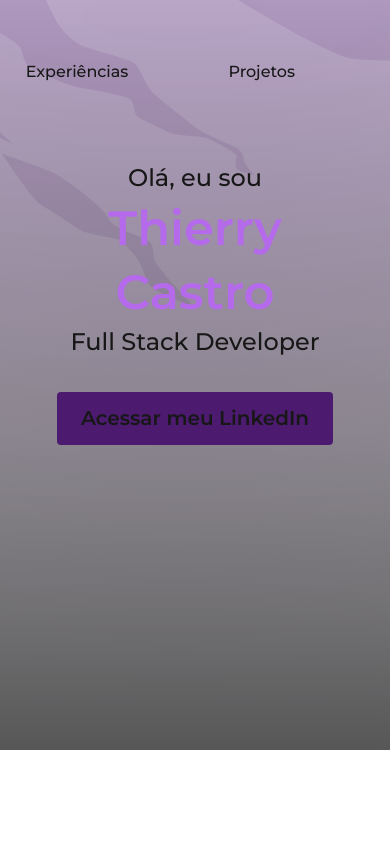
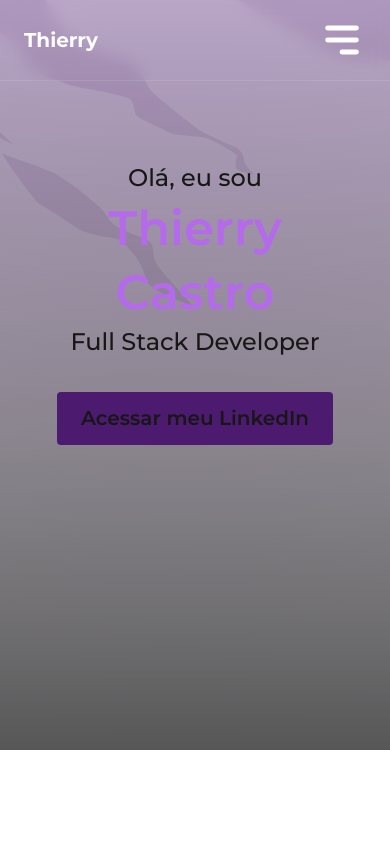
Before and after one commit to Thierrycast/thierrycastro.dev, a Next.js app: page / in a window 390 px wide. Shown: the top 844 px of the page. Built offline with nearby package versions, Linux system fonts and the light colour scheme.

Commit message:
feat: menu mobile e melhorias no header

```diff
--- a/app/components/Header.tsx
+++ b/app/components/Header.tsx
@@ -1,36 +1,61 @@
 "use client";
-import { useState } from "react";
+import { useState, useEffect } from "react";
+import { motion, AnimatePresence } from "framer-motion";
+import { HiMenuAlt3, HiX } from "react-icons/hi";
 
 export default function Header() {
   const menuItems = [
     { name: "Início", href: "#home" },
     { name: "Sobre mim", href: "#about" },
+    { name: "Projetos", href: "#projects" },
     { name: "Experiências", href: "#experiences" },
-    { name: "Projetos", href: "#projects" },
     { name: "Habilidades", href: "#skills" },
-    { name: "Contato", href: "#contact" },
+    { name: "Contato", href: "#contact" }
   ];
 
   const [activeItem, setActiveItem] = useState(menuItems[0].href);
+  const [mobileOpen, setMobileOpen] = useState(false);
+
+  useEffect(() => {
+    const handleScroll = () => {
+      const offsets = menuItems.map(({ href }) => {
+        const el = document.querySelector(href);
+        if (!el) return { href, top: Infinity };
+        const rect = el.getBoundingClientRect();
+        return { href, top: Math.abs(rect.top) };
+      });
+
+      const closest = offsets.reduce((a, b) => (a.top < b.top ? a : b));
+      if (closest.href !== activeItem) setActiveItem(closest.href);
+    };
+
+    window.addEventListener("scroll", handleScroll);
+    return () => window.removeEventListener("scroll", handleScroll);
+  }, [activeItem, menuItems]);
 
   return (
-    <header className="fixed z-50 w-full flex justify-center p-10">
-      <nav>
-        <ul className="flex items-center gap-8">
+    <header className="fixed z-50 w-full flex justify-between lg:justify-center items-center px-6 py-4 backdrop-blur border-b border-white/10">
+      <div className="text-sm font-bold text-white lg:hidden">Thierry</div>
+
+      <nav className="hidden lg:block">
+        <ul className="flex items-center gap-4 relative">
           {menuItems.map((item) => (
             <li
               key={item.href}
-              className={`text-xs font-medium rounded-full cursor-pointer p-0.5 ${
-                activeItem === item.href
-                  ? "bg-gradient-to-r from-[#964CF0] to-[#170033]"
-                  : ""
-              }`}
+              className="relative text-xs lg:text-sm font-medium rounded-full cursor-pointer p-0.5"
               onClick={() => setActiveItem(item.href)}
             >
+              {activeItem === item.href && (
+                <motion.div
+                  layoutId="activeMenuItem"
+                  className="absolute inset-0 border-2 bg-black border-primary rounded-full"
+                  transition={{ type: "spring", stiffness: 300, damping: 35 }}
+                />
+              )}
               <a
                 href={item.href}
-                className={`w-full block rounded-full py-2 px-8 ${
-                  activeItem === item.href ? "bg-black text-white" : ""
+                className={`relative w-full block rounded-full py-2 px-6 transition-all duration-800 ${
+                  activeItem === item.href ? "text-white " : "text-gray-300"
                 }`}
               >
                 {item.name}
@@ -39,6 +64,56 @@ export default function Header() {
           ))}
         </ul>
       </nav>
+
+      <button
+        className="lg:hidden text-white text-2xl"
+        onClick={() => setMobileOpen(!mobileOpen)}
+        aria-label="Abrir menu"
+      >
+        <HiMenuAlt3 />
+      </button>
+
+      <AnimatePresence>
+        {mobileOpen && (
+          <motion.nav
+            initial={{ x: "100%" }}
+            animate={{ x: 0 }}
+            exit={{ x: "100%" }}
+            transition={{ duration: 0.3, ease: "easeInOut" }}
+            className="fixed top-0 left-0 h-screen w-full bg-cover bg-black text-white py-4 px-6 flex flex-col gap-16 lg:hidden z-40"
+            style={{ backgroundImage: "url('/background_galaxy.svg')" }}
+          >
+            <div className="flex items-center justify-between">
+              <div className="text-sm font-bold text-white">Thierry</div>
+              <button
+                className="text-white text-2xl"
+                onClick={() => setMobileOpen(!mobileOpen)}
+                aria-label="Fechar menu"
+              >
+                <HiX />
+              </button>
+            </div>
+
+            <div className="flex flex-col gap-4">
+              {menuItems.map((item) => (
+                <a
+                  key={item.href}
+                  href={item.href}
+                  className={`text-sm font-medium ${
+                    activeItem === item.href ? "text-primary-light" : "text-white"
+                  }`}
+                  onClick={() => {
+                    setActiveItem(item.href);
+                    setMobileOpen(false);
+                  }}
+                >
+                  {item.name}
+                </a>
+              ))}
+            </div>
+          </motion.nav>
+        )}
+      </AnimatePresence>
     </header>
   );
 }
--- a/package.json
+++ b/package.json
@@ -12,7 +12,8 @@
     "framer-motion": "^12.5.0",
     "next": "15.2.2",
     "react": "^19.0.0",
-    "react-dom": "^19.0.0"
+    "react-dom": "^19.0.0",
+    "react-icons": "^5.5.0"
   },
   "devDependencies": {
     "@tailwindcss/postcss": "^4",
```
Also changed, not shown: 1 other file (tests, documents, lock files or other folders).
